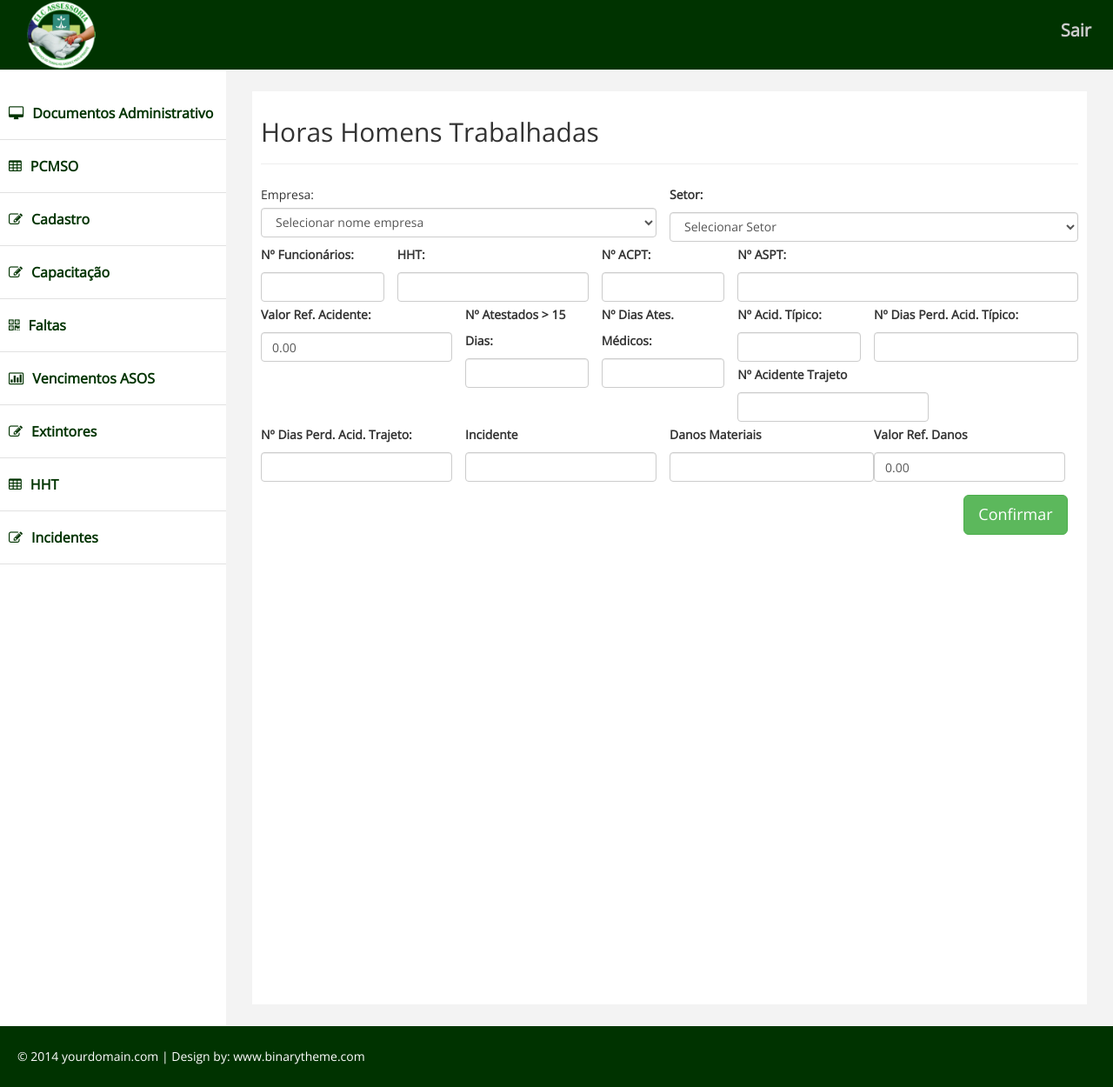
After one commit to Tesshim/ELC, a PHP site: page /cadastro_hht.php in a window 1280 px wide. The commit adds this page. Shown: the whole page at 87% size. Run offline with PHP 8.4, Linux system fonts and the light colour scheme.

Commit message:
Atualizado

```diff
--- /dev/null
+++ b/cadastro_hht.php
@@ -0,0 +1,215 @@
+  <!DOCTYPE html>
+  <html xmlns="http://www.w3.org/1999/xhtml">
+  <head>
+
+  	<link type="text/css" rel="stylesheet" href="css/chosen.css">
+
+    <title>Cadastro de Extintores</title>
+    <?php
+    require_once "head.php";
+    ?>
+
+  </head>
+
+  	<script type="text/javascript">
+  	$(document).ready(function(e){
+  		e.preventDefault();
+  		$('#grau').chosen();
+  	});
+  	</script>
+
+    <style type="text/css">
+       table,th,td
+        {
+            border:1px solid #D9D9F3;;
+            border-collapse:collapse;
+            font-family: Arial,sans-serif;
+            font-size: 12px;
+
+            }
+    </style>
+
+  <body>
+
+   <div id="wrapper">
+    <?php
+    require_once "nav_bar.php";
+    ?>
+
+    <!-- /. NAV SIDE  -->
+    <div id="page-wrapper" >''
+     <div id="page-inner">
+      <div class="row" >
+        <div class="col-md-12" >
+         <h2>Horas Homens Trabalhadas</h2>
+         <hr/>
+       </div>
+
+     </div>
+     <!-- /. ROW  -->
+
+     <form >
+     <div class="row">
+      <div class="col-md-12" >
+        <div class="form-group" >
+
+
+        <span class="col-md-6" style="padding-left: 0px;>
+            <label for="nome">Empresa:</label>
+            <select id="grau" class="form-control">
+              <option value="1">Selecionar nome empresa</option>
+              <option value="2">2</option>
+              <option value="3">3</option>
+              <option value="4">4</option>
+
+            </select>
+          </span>
+
+
+          <span class="col-md-6" style="padding-left: 0px; padding-right: 0px">
+            <label for="cpf">Setor:</label>
+
+            <select id="grau" class="form-control">
+              <option value="1">Selecionar Setor</option>
+              <option value="2">2</option>
+              <option value="3">3</option>
+              <option value="4">4</option>
+
+            </select>
+          </span>
+
+          <span class="col-md-2" style="padding-left: 0px; " >
+            <label for="Identidade">Nº Funcionários:</label>
+            <input type="number"  class="form-control" name="Identidade" id="Identidade">
+          </span>
+          <span class="col-md-3" style="padding-left: 0px; " >
+            <label for="Identidade">HHT:</label>
+            <input type="number"  class="form-control" name="Identidade" id="Identidade">
+          </span>
+
+          <span class="col-md-2" style="padding-left: 0px; " >
+            <label for="Identidade">Nº ACPT:</label>
+            <input type="number"  class="form-control" name="Identidade" id="Identidade">
+          </span>
+
+
+          <span class="col-md-5" style="padding-left: 0px; padding-right: 0px" >
+            <label for="Identidade">Nº ASPT:</label>
+            <input type="number"  class="form-control" name="Identidade" id="Identidade">
+          </span>
+
+           <span class="col-md-3" style="padding-left: 0px; " >
+            <label for="Identidade">Valor Ref. Acidente:</label>
+           <input class="form-control"  type="number" step="0.001" name="preco" id="preco" value='0.00' placeholder='0.00'/>
+          </span>
+
+          <span class="col-md-2" style="padding-left: 0px; " >
+            <label for="Identidade">Nº Atestados > 15 Dias:</label>
+            <input type="number"  class="form-control" name="Identidade" id="Identidade">
+          </span>
+
+          <span class="col-md-2" style="padding-left: 0px; " >
+            <label for="Identidade">Nº Dias Ates. Médicos:</label>
+            <input type="number"  class="form-control" name="Identidade" id="Identidade">
+          </span>
+
+          <span class="col-md-2" style="padding-left: 0px; " >
+            <label for="Identidade">Nº Acid. Típico:</label>
+            <input type="number"  class="form-control" name="Identidade" id="Identidade">
+          </span>
+
+          <span class="col-md-3" style="padding-left: 0px; padding-right: 0px" >
+            <label for="Identidade">Nº Dias Perd. Acid. Típico:</label>
+            <input type="number"  class="form-control" name="Identidade" id="Identidade">
+          </span>
+
+          <span class="col-md-3" style="padding-left: 0px; " >
+            <label for="Identidade">Nº Acidente Trajeto</label>
+            <input type="number"  class="form-control" name="Identidade" id="Identidade">
+          </span>
+
+          <span class="col-md-3" style="padding-left: 0px; " >
+            <label for="Identidade">Nº Dias Perd. Acid. Trajeto:</label>
+            <input type="number"  class="form-control" name="Identidade" id="Identidade">
+          </span>
+
+           <span class="col-md-3" style="padding-left: 0px; " >
+            <label for="Identidade">Incidente</label>
+            <input type="number"  class="form-control" name="Identidade" id="Identidade">
+          </span>
+
+           <span class="col-md-3" style="padding-left: 0px; padding-right: 0px" >
+            <label for="Identidade">Danos Materiais</label>
+            <input type="number"  class="form-control" name="Identidade" id="Identidade">
+          </span>
+
+
+           <span class="col-md-3" style="padding-left: 0px; " >
+            <label for="Identidade">Valor Ref. Danos</label>
+          <input class="form-control"  type="number" step="0.001" name="preco" id="preco" value='0.00' placeholder='0.00'/>
+          </span>
+
+
+
+
+      </div>
+
+      <!-- dados da empresa -->
+
+    </div>
+
+
+
+   </div>  <!-- fim row-->
+
+
+  <div class="row" style="margin-top: 15px">
+    <div class="col-md-10"></div>
+
+    <div class="col-md-2">
+          <button type="submit" class="btn btn-success btn-lg">Confirmar</button>
+    </div>
+  </div>
+ </form>
+
+
+
+
+
+
+
+
+
+  </div>
+  <!-- /. PAGE INNER  -->
+  </div>
+  <!-- /. PAGE WRAPPER  -->
+  </div>
+
+
+
+
+  <div class="footer" >
+
+    <div class="row">
+      <div class="col-lg-12" >
+        &copy;  2014 yourdomain.com | Design by: <a href="http://binarytheme.com" style="color:#fff;"  target="_blank">www.binarytheme.com</a>
+      </div>
+    </div>
+  </div>
+
+
+  <!-- /. WRAPPER  -->
+  <!-- SCRIPTS -AT THE BOTOM TO REDUCE THE LOAD TIME-->
+  <!-- JQUERY SCRIPTS -->
+  <script src="assets/js/jquery-1.10.2.js"></script>
+  <!-- BOOTSTRAP SCRIPTS -->
+  <script src="assets/js/bootstrap.min.js"></script>
+  <!-- CUSTOM SCRIPTS -->
+  <script src="assets/js/custom.js"></script>
+
+  <script src="js/chosen.jquery.js"></script>
+<script src="js/functions.js"></script>
+
+  </body>
+  </html>
--- a/nav_bar.php
+++ b/nav_bar.php
@@ -28,8 +28,11 @@
 
                     <li><a href="#"><i class="fa fa-edit "></i>Cadastro</a>
                          <ul >
+                           <li><a href="cadastro_empresa.php"><i class="fa fa-edit "></i>Empresa</a></li>
+                             <li><a href="cadastro_extintores.php"><i class="fa fa-edit "></i>Extintores</a></li>
                            <li><a href="cadastro_funcionario.php"><i class="fa fa-edit "></i>Funcionários</a></li>
-                           <li><a href="cadastro_empresa.php"><i class="fa fa-edit "></i>Empresa</a></li>
+
+
                           </ul>
                     </li>
 
@@ -50,7 +53,7 @@
                     </li>
 
                     <li>
-                        <a href="#"><i class="fa fa-table "></i>HHT</a>
+                        <a href="cadastro_hht.php"><i class="fa fa-table "></i>HHT</a>
                     </li>
 
                     <li>
```
Also changed, not shown: cadastro_extintores.php (added, +170 -0 lines).
